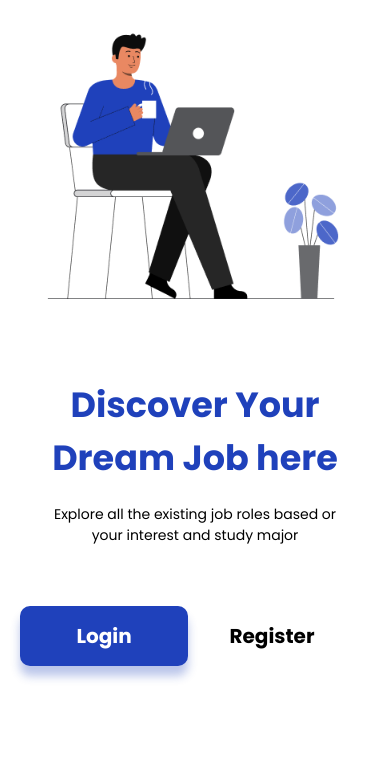
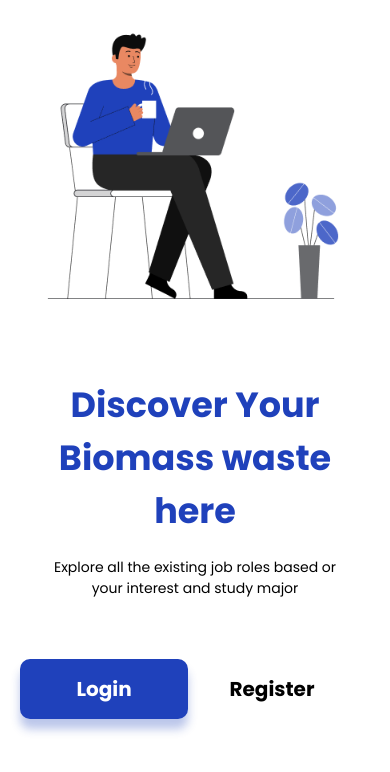
Before and after one commit to sanketshirsath226/Biomass_Managament, a React Native app: screen / in a window 390 px wide. Shown: the top 772 px of the page. Built offline with nearby package versions, Linux system fonts and the light colour scheme.

Commit message:
Changed Some User Interface Content on Welcome Screen

```diff
--- a/screens/WelcomeScreen.js
+++ b/screens/WelcomeScreen.js
@@ -40,7 +40,8 @@ const WelcomeScreen = ({ navigation: { navigate } }) => {
                             textAlign: "center",
                         }}
                     >
-                        Discover Your Dream Job here
+                        Discover Your Biomass waste here
+
                     </Text>
 
                     <Text
```
